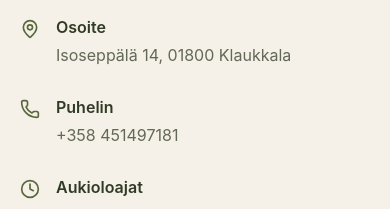
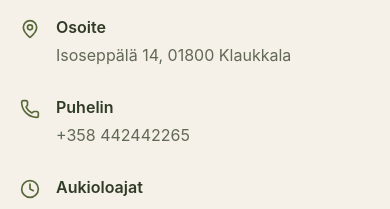
Before and after one commit to Villa-Brunni/villabrunni, a Next.js app: page / in a window 390 px wide. Shown: the part 1220-1429 px from the top of the page. Built offline with nearby package versions, Linux system fonts and the light colour scheme.

Commit message:
fix: update restaurant phone number in contact section

```diff
--- a/components/home/ContactSection.tsx
+++ b/components/home/ContactSection.tsx
@@ -3,7 +3,7 @@ import { Separator } from "@/components/ui/separator";
 
 const restaurant = {
   address: "Isoseppälä 14, 01800 Klaukkala",
-  phone: "+358 451497181",
+  phone: "+358 442442265",
   mapUrl: "https://www.google.com/maps?q=Villa+Brunni&output=embed",
 };
 
```
